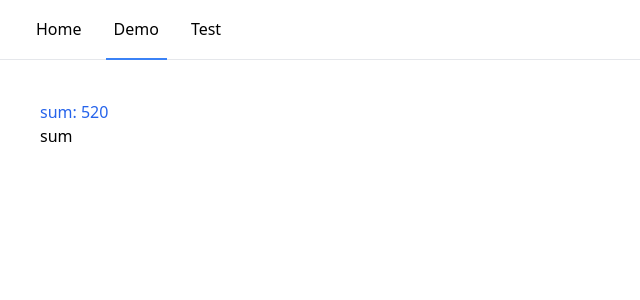
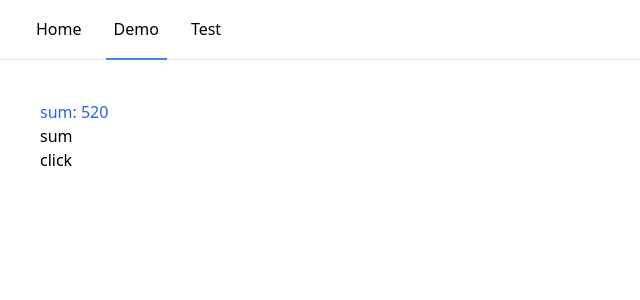
Before and after one commit to alvinli1008/lambada-vite, a React (Vite) app: page /demo in a window 1280 px wide. Shown: the top 300 px of the page, without its empty margins (0-640 px from the left). Built offline with nearby package versions, Linux system fonts and the light colour scheme.

Commit message:
feat(demo): memo useCallback

```diff
--- a/package.json
+++ b/package.json
@@ -20,7 +20,6 @@
     "lodash": "^4.17.21",
     "mobx": "^6.3.2",
     "mobx-react": "^7.2.0",
-    "prop-types": "^15.7.2",
     "react": "^17.0.0",
     "react-dom": "^17.0.0",
     "react-router-dom": "^5.2.0",
--- a/src/App.tsx
+++ b/src/App.tsx
@@ -10,7 +10,7 @@ interface IApp {
   app: IModuleProps;
 }
 
-class App extends Component<never, IApp> {
+class App extends Component<unknown, IApp> {
   state = {
     loading: true,
     app: {
--- a/src/components/RouteWithSubRoutes.tsx
+++ b/src/components/RouteWithSubRoutes.tsx
@@ -1,18 +1,8 @@
 import React from 'react';
-import { Route, RouteComponentProps, RouteProps } from 'react-router-dom';
+import { Route } from 'react-router-dom';
 import pick from 'lodash/pick';
 
-interface IRoute {
-  path?: string | string[];
-  exact?: boolean;
-  strict?: boolean;
-  sensitive?: boolean;
-  location?: RouteComponentProps['location'];
-  routes?: RouteProps;
-  component: React.ElementType;
-}
-
-const RouteWithSubRoutes = (route: IRoute): JSX.Element => (
+const RouteWithSubRoutes = (route: any): JSX.Element => (
   <Route
     {...pick(route, ['path', 'exact', 'strict', 'sensitive', 'location'])}
     render={(props) => (
@@ -21,5 +11,6 @@ const RouteWithSubRoutes = (route: IRoute): JSX.Element => (
     )}
   />
 );
+
 RouteWithSubRoutes.displayName = 'RouteWithSubRoutes';
 export default RouteWithSubRoutes;
--- a/src/typings/index.d.ts
+++ b/src/typings/index.d.ts
@@ -2,3 +2,7 @@ interface IModuleProps {
   routes: RouteProps[];
   models: Record<string, unknown>;
 }
+
+interface IDemo {
+  sum: number;
+}
--- a/src/views/demo/components/Demo.tsx
+++ b/src/views/demo/components/Demo.tsx
@@ -1,13 +1,69 @@
 import React from 'react';
-import PropTypes from 'prop-types';
-import { observer } from 'mobx-react';
+import { inject, observer } from 'mobx-react';
 import { set } from 'mobx';
 import { Button } from 'antd';
-import { useStores } from '~/hooks';
+// import { useStores } from '~/hooks';
 
-const Demo = () => {
-  const { demo } = useStores();
+import { IDemoProps } from '../types/demo';
+interface IChild {
+  click: () => void;
+}
 
+// const Child = memo(({ click }: IChild) => {
+//   console.log('child');
+//   return (
+//     <div>
+//       <button onClick={click}>click</button>
+//     </div>
+//   );
+// });
+
+// const Demo = () => {
+//   const { demo } = useStores();
+
+//   const handleClick = React.useCallback(() => {
+//     console.log('handleClick', demo);
+//   }, [demo]);
+
+//   console.log('demo');
+//   return (
+//     <div className="tw-p-10">
+//       <div className="tw-text-blue-600 ">sum: {demo.sum}</div>
+//       <Button
+//         type="primary"
+//         onClick={() => {
+//           set(demo, { sum: demo.sum + 1 });
+//         }}
+//       >
+//         sum
+//       </Button>
+
+//       <Child click={handleClick} />
+//     </div>
+//   );
+// };
+
+// export default observer(Demo);
+
+const Child = React.memo(({ click }: IChild) => {
+  console.log('child');
+  return (
+    <div>
+      <button onClick={click}>click</button>
+    </div>
+  );
+});
+
+@inject('demo')
+@observer
+class Demo extends React.Component<IDemoProps, unknown> {
+  handleClick = () => {
+    // console.log('handleClick');
+  };
+
+  render() {
+    const { demo } = this.props;
+    // console.log('demo');
     return (
       <div className="tw-p-10">
         <div className="tw-text-blue-600 ">sum: {demo.sum}</div>
@@ -19,12 +75,11 @@ const Demo = () => {
         >
           sum
         </Button>
+
+        <Child click={this.handleClick} />
       </div>
     );
-};
-
-Demo.propTypes = {
-  demo: PropTypes.object
-};
+  }
+}
 
 export default observer(Demo);
--- /dev/null
+++ b/src/views/demo/types/demo.ts
@@ -0,0 +1,3 @@
+export interface IDemoProps {
+  demo: IDemo;
+}
--- a/src/views/frame/components/Header.tsx
+++ b/src/views/frame/components/Header.tsx
@@ -1,5 +1,4 @@
 import React from 'react';
-import PropTypes from 'prop-types';
 import menu from '../models/menu';
 import classnames from 'classnames';
 import { IHeaderProps } from '../types/header';
@@ -28,8 +27,4 @@ const Header = ({ history }: IHeaderProps): JSX.Element => {
   );
 };
 
-Header.propTypes = {
-  history: PropTypes.object
-};
-
 export default Header;
--- a/src/views/frame/components/Home.tsx
+++ b/src/views/frame/components/Home.tsx
@@ -1,7 +1,6 @@
 import React, { Suspense } from 'react';
 import { Switch } from 'react-router-dom';
 import { RouteWithSubRoutes } from '~/components';
-import PropTypes from 'prop-types';
 import Headers from './Header';
 import { IHome } from '../types/home';
 
@@ -22,9 +21,4 @@ const Home = ({ routes, history }: IHome): JSX.Element => {
   );
 };
 
-Home.propTypes = {
-  routes: PropTypes.array,
-  history: PropTypes.object
-};
-
 export default Home;
```
Also changed, not shown: src/main.tsx (+5 -5 lines), src/views/test/types/test.ts (added, +3 -0 lines). Lines whose indentation alone changed are shown as unchanged.
